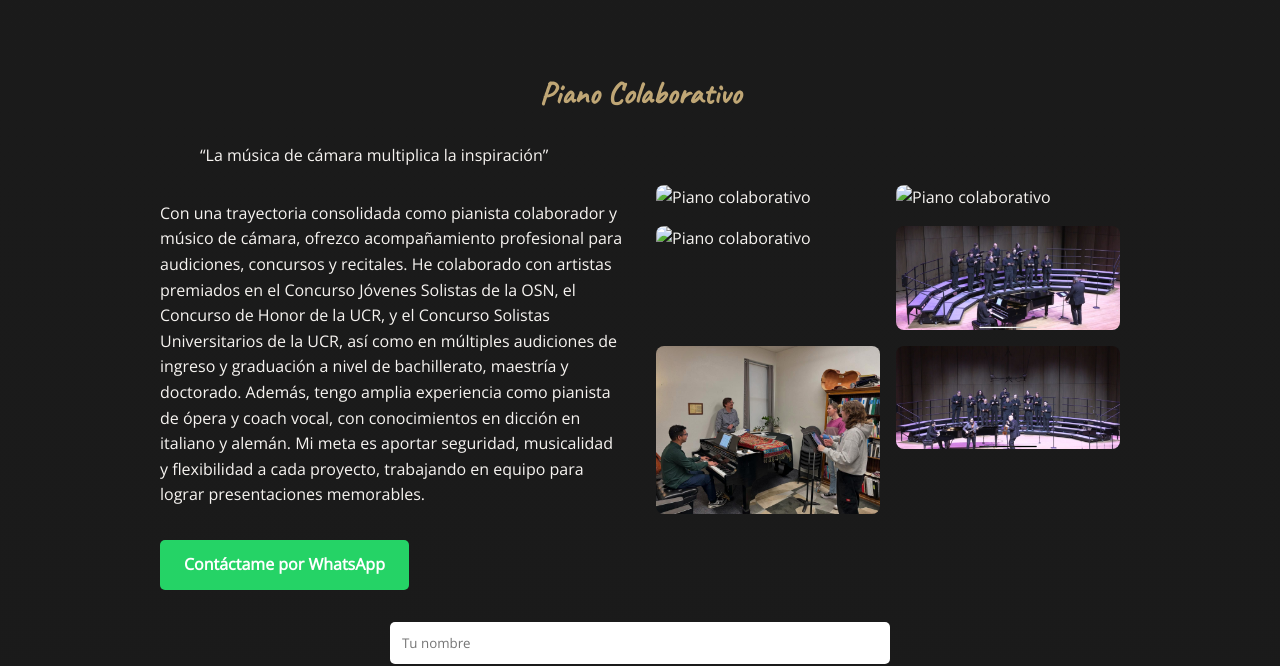
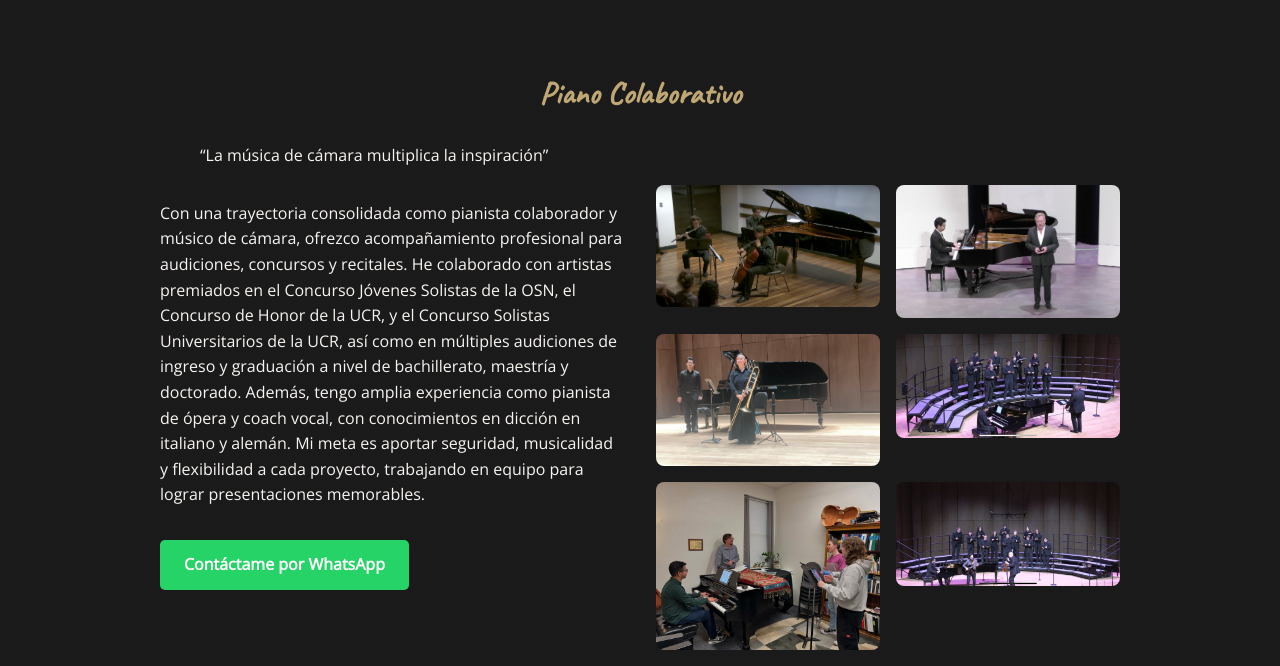
Before and after one commit to AlejandroArroyoAlberto/alejandroarroyoalberto.github.io, a plain HTML site: page piano colaborativo.html in a window 1280 px wide. Shown: the part 1231-1897 px from the top of the page. Drawn offline with nearby package versions, Linux system fonts and the light colour scheme.

Commit message:
Update piano colaborativo.html

```diff
--- a/piano colaborativo.html
+++ b/piano colaborativo.html
@@ -15,6 +15,7 @@
       <a href="#biografia">Biografía</a>
       <a href="videos.html">Videos</a>
       <a href="clases.html">Clases</a>
+      <a href="colaborativo.html">Pianista Colaborativo</a>
       <a href="#contacto">Contacto</a>
     </nav>
   </header>
@@ -56,9 +57,9 @@
         </a>
       </div>
       <div class="clases-fotos">
-        <img src="images/servicios-colab1.jpeg" alt="Piano colaborativo" />
-        <img src="images/servicios-colab2.jpeg" alt="Piano colaborativo" />
-        <img src="images/servicios-colab3.jpeg" alt="Piano colaborativo" />
+        <img src="images/servicios-colab1.jpg" alt="Piano colaborativo" />
+        <img src="images/servicios-colab2.jpg" alt="Piano colaborativo" />
+        <img src="images/servicios-colab3.jpg" alt="Piano colaborativo" />
         <img src="images/servicios-colab4.jpeg" alt="Piano colaborativo" />
         <img src="images/servicios-colab5.jpeg" alt="Piano colaborativo" />
         <img src="images/servicios-colab6.jpeg" alt="Piano colaborativo" />
```
